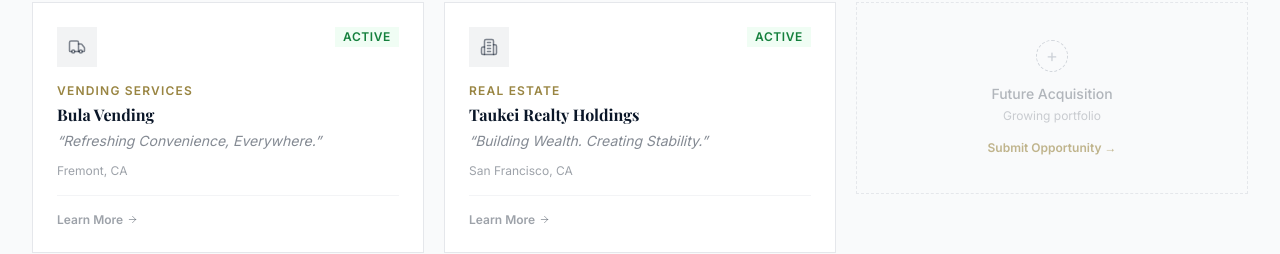
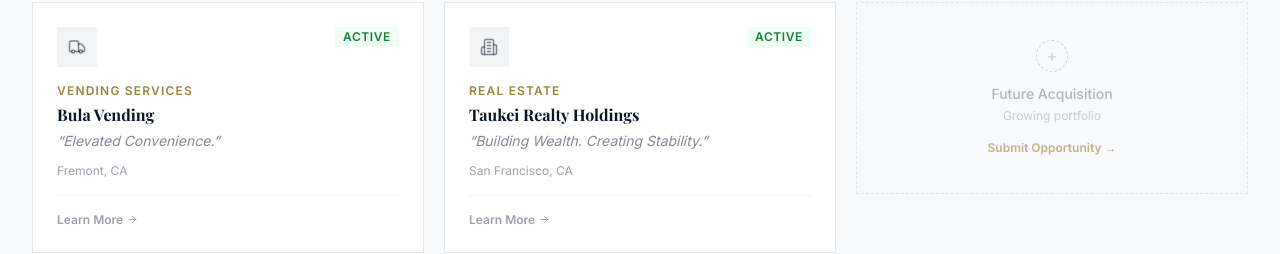
Before and after one commit to taukeipita-byte/taukei-enterprises, a Next.js app: page / in a window 1280 px wide. Shown: the part 3438-3692 px from the top of the page. Built offline with nearby package versions, Linux system fonts and the light colour scheme; a web font is replaced by a local one.

Commit message:
Update Bula Vending tagline to Elevated Convenience and use real vending machine photo

```diff
--- a/src/app/portfolio/page.tsx
+++ b/src/app/portfolio/page.tsx
@@ -80,7 +80,7 @@
   },
   {
     name: "Bula Vending",
-    tagline: "Refreshing Convenience, Everywhere.",
+    tagline: "Elevated Convenience.",
     description:
       "A California-based vending company providing modern, reliable vending machine solutions for offices, apartment complexes, and commercial properties throughout the Bay Area.",
     services: ["Vending Machine Operations", "Snack & Beverage Supply", "Micro-Markets", "Route Management", "Machine Maintenance"],
@@ -90,7 +90,7 @@
     href: "https://www.bulavending.com",
     external: true,
     icon: Truck,
-    image: "/images/logistics.jpg",
+    image: "/images/vending.jpg",
     sector: "Vending Services",
     featured: false,
     facts: [
--- a/src/components/home/PortfolioPreview.tsx
+++ b/src/components/home/PortfolioPreview.tsx
@@ -38,7 +38,7 @@
   },
   {
     name: "Bula Vending",
-    tagline: "Refreshing Convenience, Everywhere.",
+    tagline: "Elevated Convenience.",
     location: "Fremont, CA",
     sector: "Vending Services",
     status: "Active",
```
Also changed, not shown: 1 other file (tests, documents, lock files or other folders).
